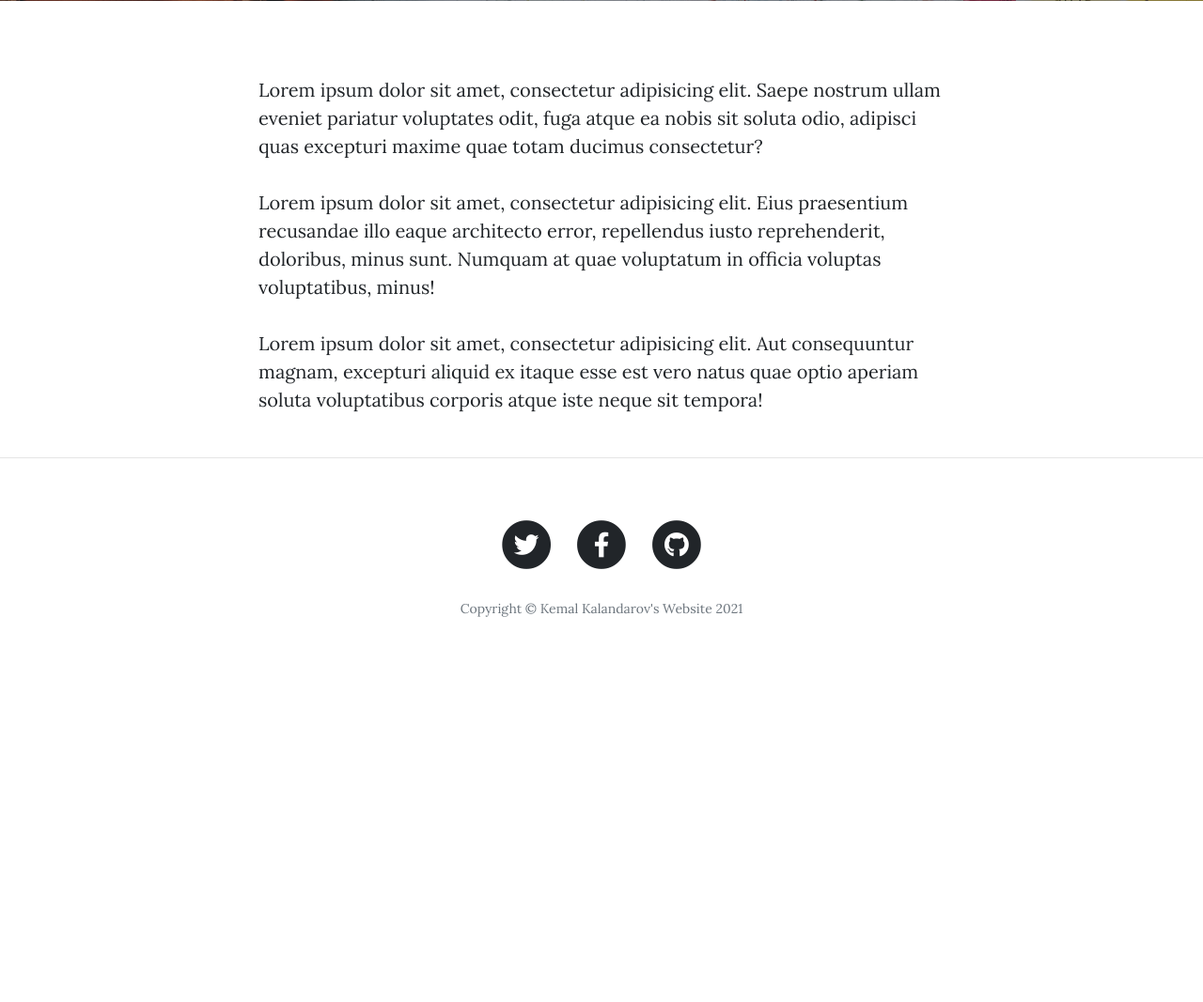
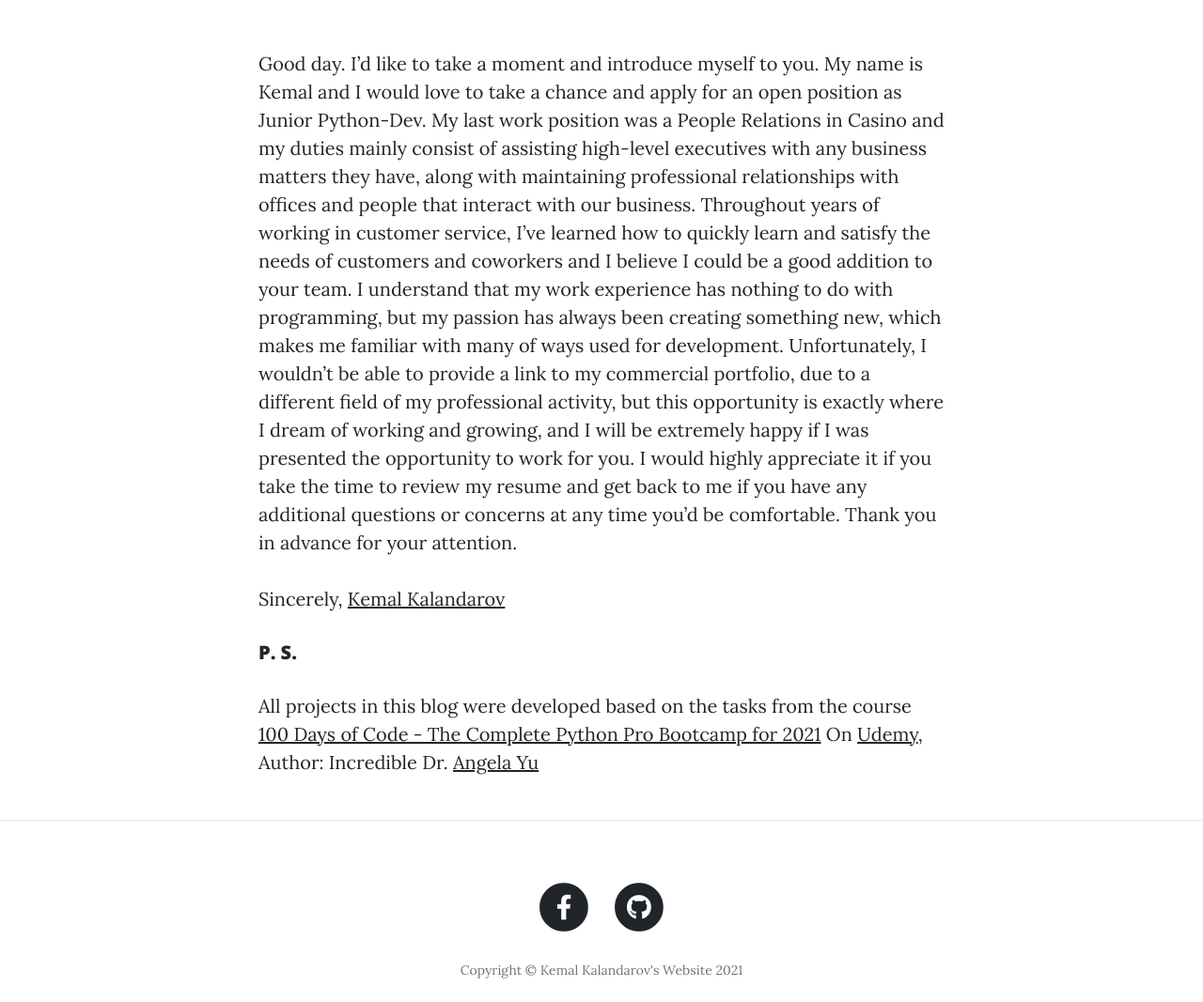
Before and after one commit to Kemal1603/Blog, a Flask app: page /about in a window 1280 px wide. Shown: the part 531-1598 px from the top of the page at 94% size. Before the commit the page ends 1188 px from the top, so only its background shows below. Run offline with Flask 2, Linux system fonts and the light colour scheme; some libraries are stand-ins or nearby versions.

Commit message:
about page

```diff
--- a/main.py
+++ b/main.py
@@ -1,6 +1,7 @@
 # ---------------------------- IMPORTED MODULES------------------------------- #
+import datetime
 import smtplib
-from flask import Flask, render_template, redirect, url_for, flash, request, abort, send_from_directory
+from flask import Flask, render_template, redirect, url_for, flash, request, abort, send_from_directory, safe_join
 from flask_bootstrap import Bootstrap
 from flask_ckeditor import CKEditor, upload_success, upload_fail
 from datetime import date
@@ -128,6 +129,11 @@ def get_all_posts():
     page = request.args.get('page', 1, type=int)
     posts = BlogPost.query.paginate(page=page, per_page=ROWS_PER_PAGE)
     return render_template("index.html", all_posts=posts)
+
+
+@app.route('/Kemal Kalandarov CV')
+def download():
+    return send_from_directory('static', filename="cv/cv.pdf")
 
 
 @app.route('/register', methods=["GET", "POST"])
--- a/templates/about.html
+++ b/templates/about.html
@@ -1,14 +1,13 @@
 {% include "header.html" %}
 
   <!-- Page Header -->
-  <header class="masthead" style="background-image: url({{ url_for('static', filename='img/about-bg.jpg')}})">
+  <header class="masthead" style="background-image: url(https://images.pexels.com/photos/169573/pexels-photo-169573.jpeg?auto=compress&cs=tinysrgb&h=750&w=1260)">
     <div class="overlay"></div>
     <div class="container">
       <div class="row">
         <div class="col-lg-8 col-md-10 mx-auto">
           <div class="page-heading">
             <h1>About Me</h1>
-            <span class="subheading">This is what I do.</span>
           </div>
         </div>
       </div>
@@ -19,9 +18,18 @@
   <div class="container">
     <div class="row">
       <div class="col-lg-8 col-md-10 mx-auto">
-        <p>Lorem ipsum dolor sit amet, consectetur adipisicing elit. Saepe nostrum ullam eveniet pariatur voluptates odit, fuga atque ea nobis sit soluta odio, adipisci quas excepturi maxime quae totam ducimus consectetur?</p>
-        <p>Lorem ipsum dolor sit amet, consectetur adipisicing elit. Eius praesentium recusandae illo eaque architecto error, repellendus iusto reprehenderit, doloribus, minus sunt. Numquam at quae voluptatum in officia voluptas voluptatibus, minus!</p>
-        <p>Lorem ipsum dolor sit amet, consectetur adipisicing elit. Aut consequuntur magnam, excepturi aliquid ex itaque esse est vero natus quae optio aperiam soluta voluptatibus corporis atque iste neque sit tempora!</p>
+        <p>Good day. I’d like to take a moment and introduce myself to you. My name is Kemal and I would love to take a chance and apply for an open position as Junior Python-Dev. My last work position was a People Relations in Casino and my duties mainly consist of assisting high-level executives with any business matters they have, along with maintaining professional relationships with offices and people that interact with our business.
+
+Throughout years of working in customer service, I’ve learned how to quickly learn and satisfy the needs of customers and coworkers and I believe I could be a good addition to your team. I understand that my work experience has nothing to do with programming, but my passion has always been creating something new, which makes me familiar with many of ways used for development. Unfortunately, I wouldn’t be able to provide a link to my commercial portfolio, due to a different field of my professional activity, but this opportunity is exactly where I dream of working and growing, and I will be extremely happy if I was presented the opportunity to work for you.
+
+I would highly appreciate it if you take the time to review my resume and get back to me if you have any additional questions or concerns at any time you’d be comfortable. Thank you in advance for your attention.
+        </p>
+       <p>Sincerely,   <a href="{{ url_for('download') }}">Kemal Kalandarov</a></p>
+                <h5>P. S.</h5>
+        <p>All projects in this blog were developed based on the tasks from the course
+          <a href="https://www.udemy.com/course/100-days-of-code/"> 100 Days of Code - The Complete Python Pro Bootcamp for 2021</a>
+          On <a href="https://www.udemy.com/">Udemy</a>, Author: Incredible  Dr. <a href="https://www.linkedin.com/in/angela-yu-963a584b/">Angela Yu</a>
+        </p>
       </div>
     </div>
   </div>
--- a/templates/footer.html
+++ b/templates/footer.html
@@ -5,14 +5,14 @@
       <div class="row">
         <div class="col-lg-8 col-md-10 mx-auto">
           <ul class="list-inline text-center">
-            <li class="list-inline-item">
-              <a href="#">
-                <span class="fa-stack fa-lg">
-                  <i class="fas fa-circle fa-stack-2x"></i>
-                  <i class="fab fa-twitter fa-stack-1x fa-inverse"></i>
-                </span>
-              </a>
-            </li>
+<!--            <li class="list-inline-item">-->
+<!--              <a href="#">-->
+<!--                <span class="fa-stack fa-lg">-->
+<!--                  <i class="fas fa-circle fa-stack-2x"></i>-->
+<!--                  <i class="fab fa-twitter fa-stack-1x fa-inverse"></i>-->
+<!--                </span>-->
+<!--              </a>-->
+<!--            </li>-->
             <li class="list-inline-item">
               <a href="https://www.facebook.com/">
                 <span class="fa-stack fa-lg">
```
